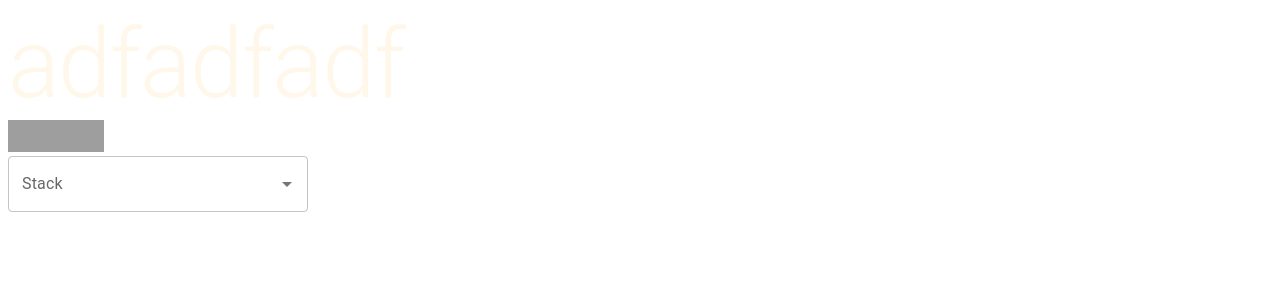
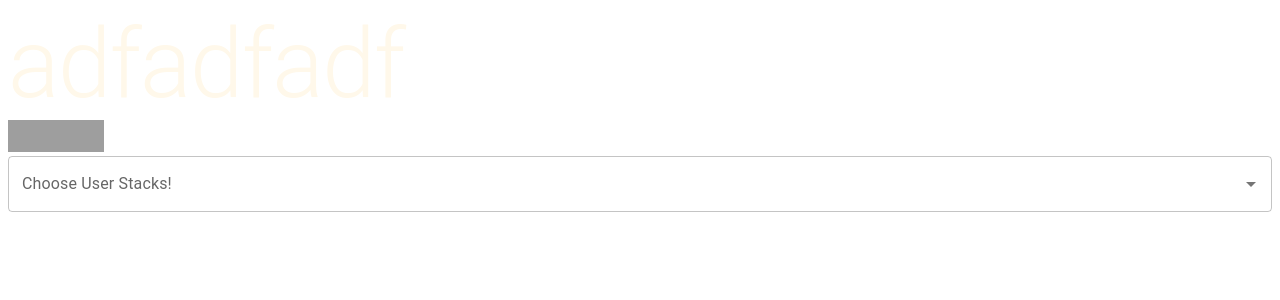
Before and after one commit to msdio/stackticon, a React (Create React App) app: page / in a window 1280 px wide. Shown: the top 300 px of the page. Built offline with nearby package versions, Linux system fonts and the light colour scheme; grey boxes are pictures that could not be loaded.

Commit message:
Feat: Add filterSelectedOptions in Autocomplete MUI & change mock Stacks into iconArr

```diff
--- a/src/components/input/Input.tsx
+++ b/src/components/input/Input.tsx
@@ -1,15 +1,28 @@
+import { useState } from 'react';
 import { Autocomplete, TextField } from '@mui/material';
-import { Stacks } from 'mock/stacks';
+import { makeIconInfoArray } from 'utils/getAllIconInfo';
 
 const Input = () => {
+  const [selectedIconNames, setSelectedIconNames] = useState<string[]>([]);
+  const iconArr = makeIconInfoArray();
+
+  const onStackChange = (e: React.SyntheticEvent) => {
+    const { textContent } = e.currentTarget;
+    textContent && setSelectedIconNames((prev) => [...prev, textContent]);
+  };
+
   return (
     <div>
       <Autocomplete
-        disablePortal
-        id='combo-box-demo'
-        options={Stacks}
-        sx={{ width: 300 }}
-        renderInput={(params) => <TextField {...params} label='Stack' />}
+        multiple
+        id='tags-outlined'
+        options={iconArr}
+        getOptionLabel={(option) => option.title}
+        onChange={onStackChange}
+        filterSelectedOptions
+        renderInput={(params) => (
+          <TextField {...params} label='Choose User Stacks!' placeholder='Stacks' />
+        )}
       />
     </div>
   );
```
